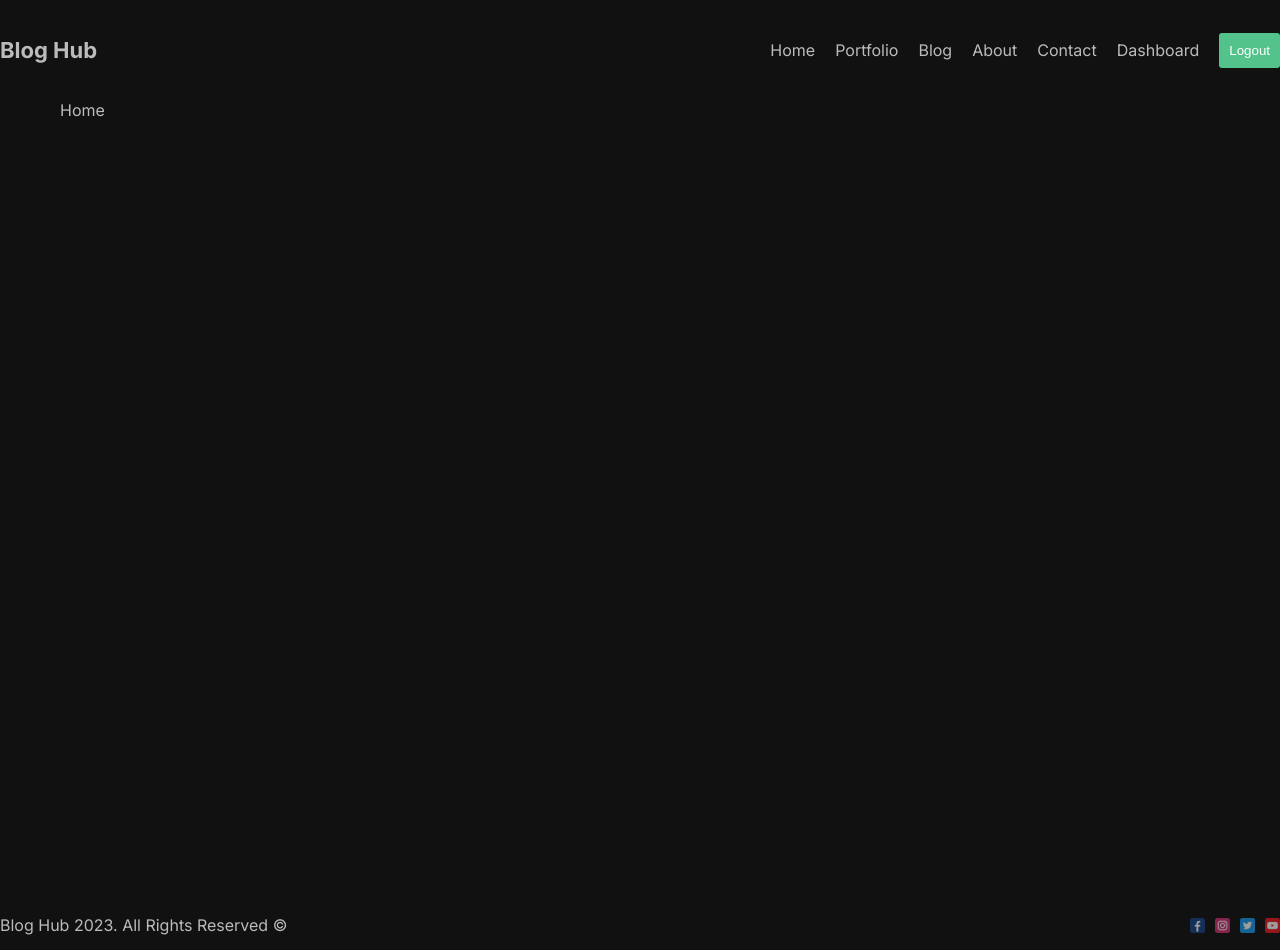
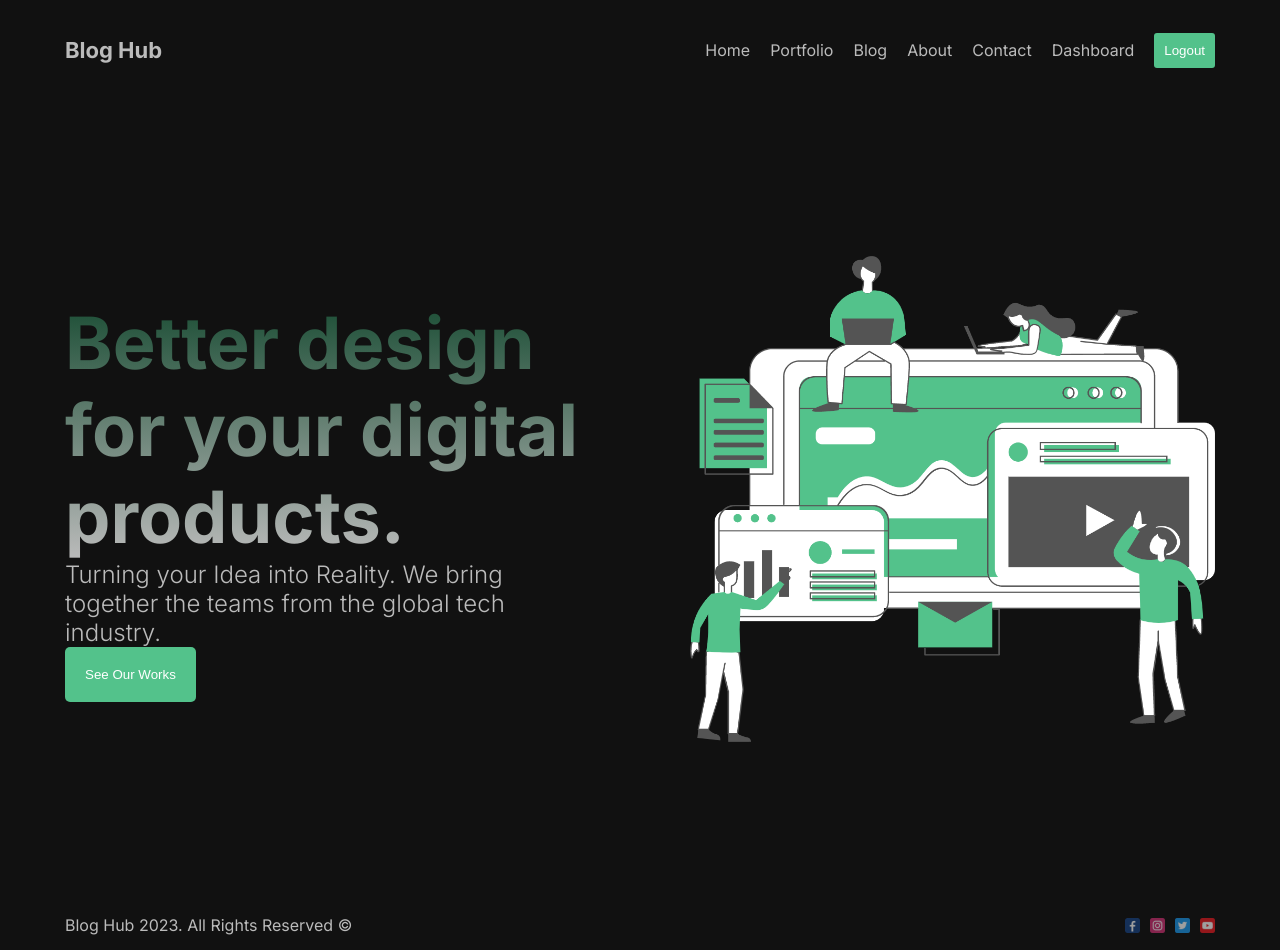
Before and after one commit to FaridAmimri/bloghub, a Next.js app: page / in a window 1280 px wide. Built offline with nearby package versions, Linux system fonts and the light colour scheme.

Commit message:
Design About page

```diff
--- a/next.config.js
+++ b/next.config.js
@@ -1,4 +1,12 @@
-/** @type {import('next').NextConfig} */
-const nextConfig = {}
+/**
+ * @format
+ * @type {import('next').NextConfig}
+ */
+
+const nextConfig = {
+  images: {
+    domains: ['images.pexels.com']
+  }
+}
 
 module.exports = nextConfig
--- a/src/app/about/page.module.css
+++ b/src/app/about/page.module.css
@@ -0,0 +1,43 @@
+/** @format */
+
+.container {
+}
+
+.imgContainer {
+  width: 100%;
+  height: 300px;
+  position: relative;
+}
+
+.img {
+  object-fit: cover;
+  filter: grayscale(100);
+}
+
+.imgText {
+  position: absolute;
+  bottom: 20px;
+  left: 20px;
+  background-color: #53c28b;
+  padding: 5px;
+  color: white;
+}
+
+.textContainer {
+  display: flex;
+  gap: 100px;
+}
+
+.item {
+  flex: 1;
+  margin-top: 50px;
+  display: flex;
+  flex-direction: column;
+  gap: 30px;
+}
+
+.desc {
+  font-size: 18px;
+  font-weight: 300;
+  text-align: justify;
+}
--- a/src/app/globals.css
+++ b/src/app/globals.css
@@ -8,7 +8,8 @@
 
 html,
 body {
-  max-width: 100vw;
+  max-width: 1150px;
+  margin: 0 auto;
   overflow-x: hidden;
   background-color: #111;
   color: #bbb;
@@ -20,7 +21,6 @@
 }
 
 .container {
-  max-width: 1366px;
   min-height: 100vh;
   margin: 0 auto;
   padding: 0 60px;
--- a/src/app/page.js
+++ b/src/app/page.js
@@ -2,7 +2,25 @@
 
 import Image from 'next/image'
 import styles from './page.module.css'
+import Hero from 'public/hero.png'
+import Button from '@/components/button/Button'
 
 export default function Home() {
-  return <div className='container'>Home</div>
+  return (
+    <div className={styles.container}>
+      <div className={styles.item}>
+        <h1 className={styles.title}>
+          Better design for your digital products.
+        </h1>
+        <p className={styles.desc}>
+          Turning your Idea into Reality. We bring together the teams from the
+          global tech industry.
+        </p>
+        <Button url='/portfolio' text='See Our Works' />
+      </div>
+      <div className={styles.item}>
+        <Image src={Hero} alt='hero illustration' className={styles.img} />
+      </div>
+    </div>
+  )
 }
--- a/src/app/page.module.css
+++ b/src/app/page.module.css
@@ -1,229 +1,40 @@
-.main {
+/** @format */
+
+.container {
   display: flex;
-  flex-direction: column;
-  justify-content: space-between;
   align-items: center;
-  padding: 6rem;
-  min-height: 100vh;
+  gap: 100px;
+  height: 100vh;
 }
 
-.description {
-  display: inherit;
-  justify-content: inherit;
-  align-items: inherit;
-  font-size: 0.85rem;
-  max-width: var(--max-width);
-  width: 100%;
-  z-index: 2;
-  font-family: var(--font-mono);
+.item {
+  flex: 1;
 }
 
-.description a {
-  display: flex;
-  justify-content: center;
-  align-items: center;
-  gap: 0.5rem;
+.title {
+  font-size: 72px;
+  background: linear-gradient(to bottom, #194c33, #bbb);
+  -webkit-background-clip: text;
+  -webkit-text-fill-color: transparent;
 }
 
-.description p {
-  position: relative;
-  margin: 0;
-  padding: 1rem;
-  background-color: rgba(var(--callout-rgb), 0.5);
-  border: 1px solid rgba(var(--callout-border-rgb), 0.3);
-  border-radius: var(--border-radius);
+.img {
+  width: 100%;
+  height: 500px;
+  object-fit: cover;
 }
 
-.code {
-  font-weight: 700;
-  font-family: var(--font-mono);
+.desc {
+  font-size: 24px;
+  font-weight: 300;
 }
 
-.grid {
-  display: grid;
-  grid-template-columns: repeat(4, minmax(25%, auto));
-  width: var(--max-width);
-  max-width: 100%;
+.button {
+  padding: 20px;
+  cursor: pointer;
+  background-color: #53c28b;
+  color: white;
+  border: none;
+  border-radius: 5px;
+  width: max-content;
 }
-
-.card {
-  padding: 1rem 1.2rem;
-  border-radius: var(--border-radius);
-  background: rgba(var(--card-rgb), 0);
-  border: 1px solid rgba(var(--card-border-rgb), 0);
-  transition: background 200ms, border 200ms;
-}
-
-.card span {
-  display: inline-block;
-  transition: transform 200ms;
-}
-
-.card h2 {
-  font-weight: 600;
-  margin-bottom: 0.7rem;
-}
-
-.card p {
-  margin: 0;
-  opacity: 0.6;
-  font-size: 0.9rem;
-  line-height: 1.5;
-  max-width: 30ch;
-}
-
-.center {
-  display: flex;
-  justify-content: center;
-  align-items: center;
-  position: relative;
-  padding: 4rem 0;
-}
-
-.center::before {
-  background: var(--secondary-glow);
-  border-radius: 50%;
-  width: 480px;
-  height: 360px;
-  margin-left: -400px;
-}
-
-.center::after {
-  background: var(--primary-glow);
-  width: 240px;
-  height: 180px;
-  z-index: -1;
-}
-
-.center::before,
-.center::after {
-  content: '';
-  left: 50%;
-  position: absolute;
-  filter: blur(45px);
-  transform: translateZ(0);
-}
-
-.logo {
-  position: relative;
-}
-/* Enable hover only on non-touch devices */
-@media (hover: hover) and (pointer: fine) {
-  .card:hover {
-    background: rgba(var(--card-rgb), 0.1);
-    border: 1px solid rgba(var(--card-border-rgb), 0.15);
-  }
-
-  .card:hover span {
-    transform: translateX(4px);
-  }
-}
-
-@media (prefers-reduced-motion) {
-  .card:hover span {
-    transform: none;
-  }
-}
-
-/* Mobile */
-@media (max-width: 700px) {
-  .content {
-    padding: 4rem;
-  }
-
-  .grid {
-    grid-template-columns: 1fr;
-    margin-bottom: 120px;
-    max-width: 320px;
-    text-align: center;
-  }
-
-  .card {
-    padding: 1rem 2.5rem;
-  }
-
-  .card h2 {
-    margin-bottom: 0.5rem;
-  }
-
-  .center {
-    padding: 8rem 0 6rem;
-  }
-
-  .center::before {
-    transform: none;
-    height: 300px;
-  }
-
-  .description {
-    font-size: 0.8rem;
-  }
-
-  .description a {
-    padding: 1rem;
-  }
-
-  .description p,
-  .description div {
-    display: flex;
-    justify-content: center;
-    position: fixed;
-    width: 100%;
-  }
-
-  .description p {
-    align-items: center;
-    inset: 0 0 auto;
-    padding: 2rem 1rem 1.4rem;
-    border-radius: 0;
-    border: none;
-    border-bottom: 1px solid rgba(var(--callout-border-rgb), 0.25);
-    background: linear-gradient(
-      to bottom,
-      rgba(var(--background-start-rgb), 1),
-      rgba(var(--callout-rgb), 0.5)
-    );
-    background-clip: padding-box;
-    backdrop-filter: blur(24px);
-  }
-
-  .description div {
-    align-items: flex-end;
-    pointer-events: none;
-    inset: auto 0 0;
-    padding: 2rem;
-    height: 200px;
-    background: linear-gradient(
-      to bottom,
-      transparent 0%,
-      rgb(var(--background-end-rgb)) 40%
-    );
-    z-index: 1;
-  }
-}
-
-/* Tablet and Smaller Desktop */
-@media (min-width: 701px) and (max-width: 1120px) {
-  .grid {
-    grid-template-columns: repeat(2, 50%);
-  }
-}
-
-@media (prefers-color-scheme: dark) {
-  .vercelLogo {
-    filter: invert(1);
-  }
-
-  .logo {
-    filter: invert(1) drop-shadow(0 0 0.3rem #ffffff70);
-  }
-}
-
-@keyframes rotate {
-  from {
-    transform: rotate(360deg);
-  }
-  to {
-    transform: rotate(0deg);
-  }
-}
--- /dev/null
+++ b/src/components/button/Button.jsx
@@ -0,0 +1,14 @@
+/** @format */
+
+import Link from 'next/link'
+import styles from './Button.module.css'
+
+const Button = ({ text, url }) => {
+  return (
+    <Link href={url}>
+      <button className={styles.container}>{text}</button>
+    </Link>
+  )
+}
+
+export default Button
--- /dev/null
+++ b/src/components/button/button.module.css
@@ -0,0 +1,11 @@
+/** @format */
+
+.container {
+  padding: 20px;
+  cursor: pointer;
+  background-color: #53c28b;
+  color: white;
+  border: none;
+  border-radius: 5px;
+  width: max-content;
+}
```
Also changed, not shown: src/app/about/page.jsx (+57 -1 lines).
